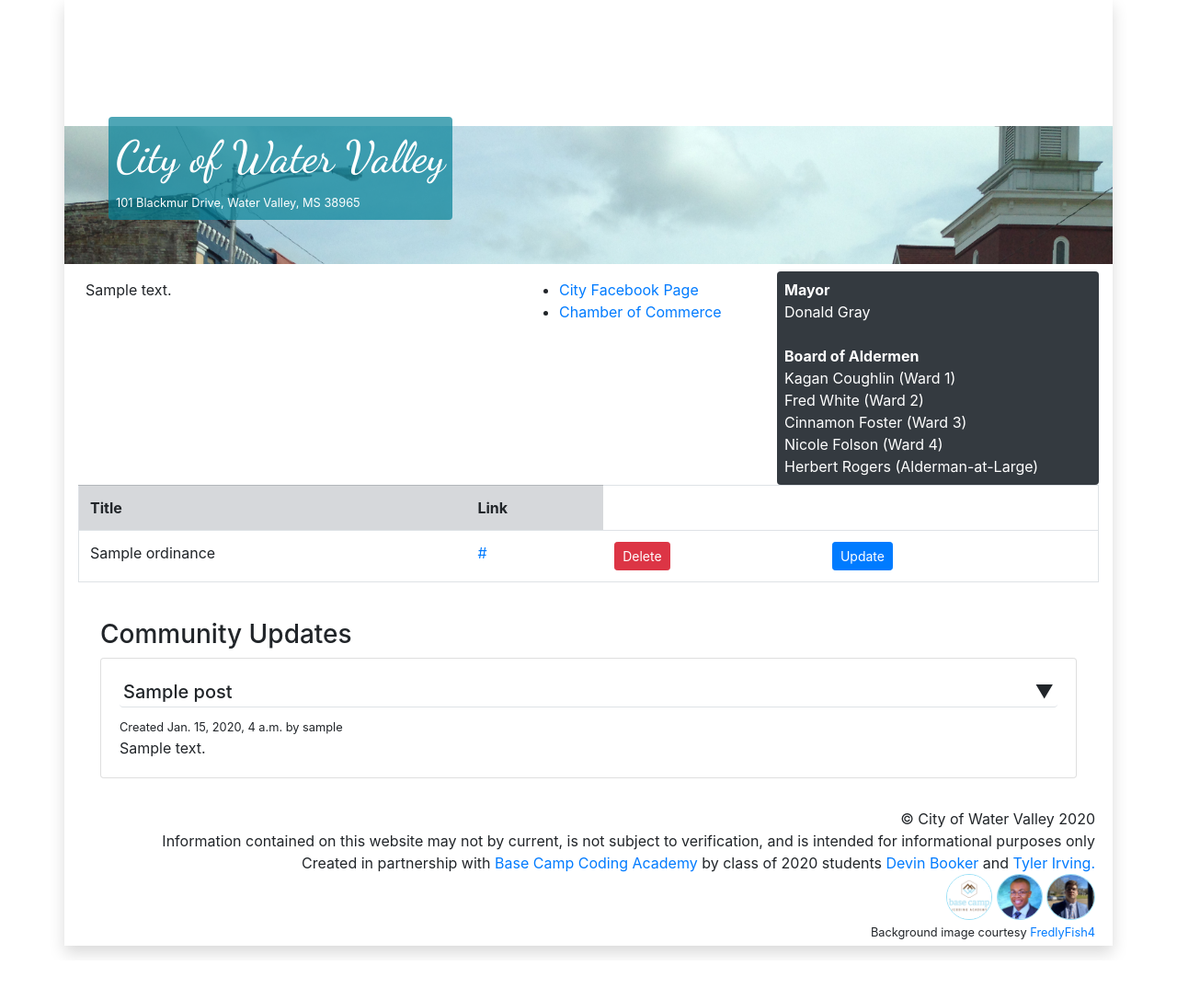
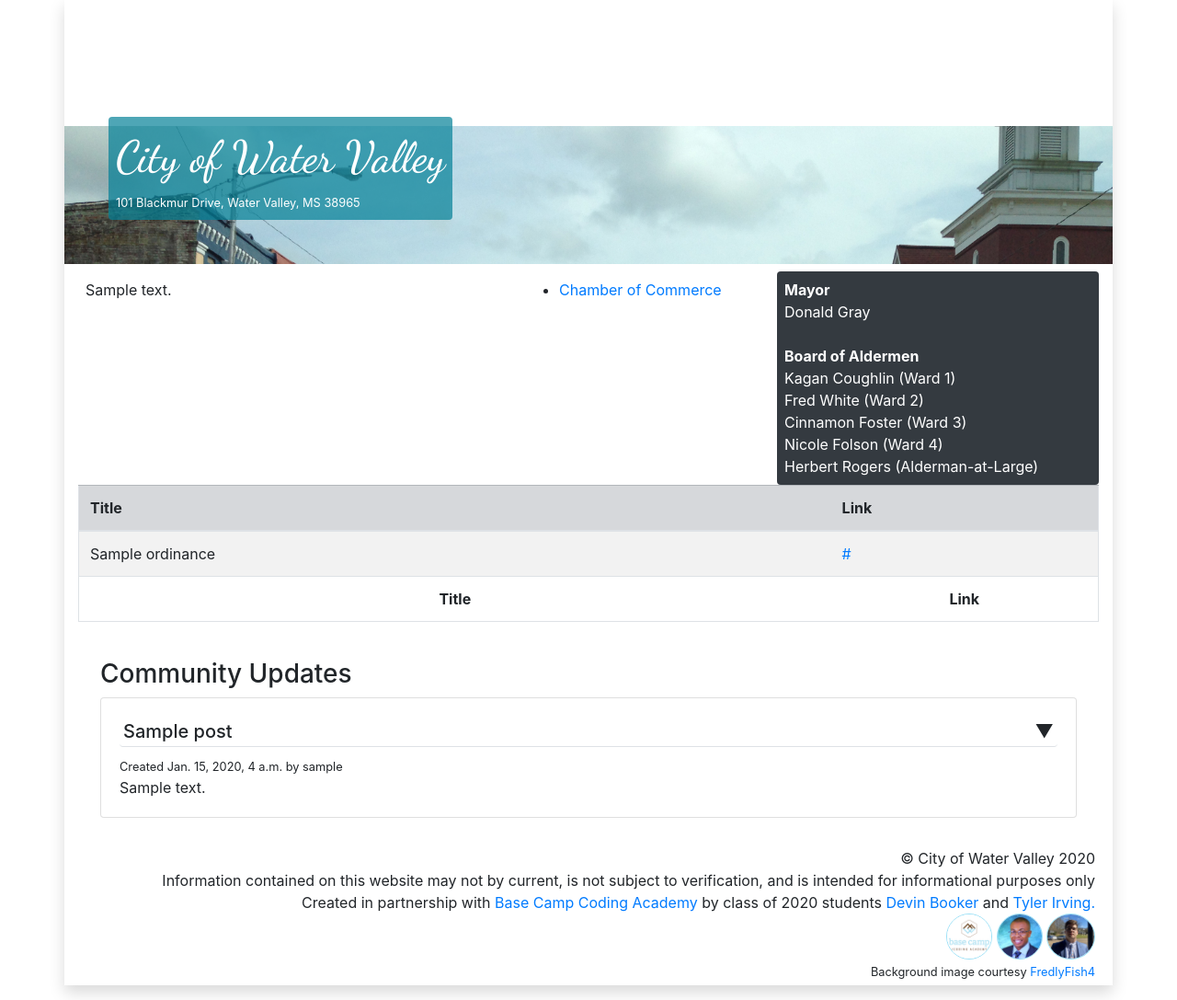
Before and after one commit to devinbooker616/WVWebsite, a Django app: page / in a window 1280 px wide. Shown: the part 61-1148 px from the top of the page at 92% size. Before the commit the page ends 1101 px from the top, so only its background shows below. Run offline with Django 3.2, Linux system fonts and the light colour scheme; tables that the repository leaves empty hold one stand-in row (values such as "Sample post"); some libraries are stand-ins or nearby versions.

Commit message:
implemented data table
user can now search the datatable for specific titles however if they are not a super user the update and delete buttons will not display

```diff
--- a/WVWebsite/app/templates/base.html
+++ b/WVWebsite/app/templates/base.html
@@ -88,6 +88,9 @@
       <script src="https://stackpath.bootstrapcdn.com/bootstrap/4.4.1/js/bootstrap.min.js"
         integrity="sha384-wfSDF2E50Y2D1uUdj0O3uMBJnjuUD4Ih7YwaYd1iqfktj0Uod8GCExl3Og8ifwB6" crossorigin="anonymous">
       </script>
+
+        <link href="https://nightly.datatables.net/css/jquery.dataTables.css" rel="stylesheet" type="text/css" />
+    <script src="https://nightly.datatables.net/js/jquery.dataTables.js"></script>
       {% block content %}{% endblock %}
     </div>
 
--- a/WVWebsite/app/templates/home.html
+++ b/WVWebsite/app/templates/home.html
@@ -23,9 +23,6 @@
         <div class="col-md-3">
             <div class="p-2">
                 <ul>
-                    <li><a href="https://www.facebook.com/pages/Water-Valley-City-Hall/105772119798635"
-                            target="_blank">City
-                            Facebook Page</a></li>
                     <li><a href="https://www.watervalleychamber.com/" target="_blank">Chamber of Commerce</a></li>
                 </ul>
             </div>
@@ -47,11 +44,25 @@
     </div>
 </div>
 
-<table class="table table-striped border">
+ {% if user.is_superuser %}
+<table id="tabla" class="table table-striped border">
+    <thead>
     <tr class="table-secondary">
-        <th>Title</th>
-        <th>Link</th>
+        <th>Title</td>
+        <th>Link</td>
+        <th>Update</td>
+        <th>Delete</td>
     </tr>
+    </thead>
+     <tfoot>
+                <tr>
+                    <th class="text-center">Title</td>
+                    <th class="text-center">Link</td>
+                     <th class="text-center">Update</td>
+                    <th class="text-center">Delete</td>
+                </tr>
+            </tfoot>
+    <tbody>
     {% for ordinance in ordinances  %}
     <tr>
         <td>{{ ordinance.title }}</td>
@@ -59,8 +70,36 @@
         <td> <a href="{% url 'delete_ordinance' ordinance.pk %}"><button class="btn btn-danger btn-sm">Delete</button></td>
         <td> <a href="{% url 'update_ordinance' ordinance.pk %}" class="col-md-2 pull-right"><button class="btn btn-primary btn-sm">Update</button></a></td>
     </tr>
+
     {% endfor %}
+    </tbody>
 </table>
+
+{% else %}
+<table id="tabla" class="table table-striped border">
+    <thead>
+    <tr class="table-secondary">
+        <th>Title</td>
+        <th>Link</td>
+    </tr>
+    </thead>
+     <tfoot>
+                <tr>
+                    <th class="text-center">Title</td>
+                    <th class="text-center">Link</td>
+                </tr>
+            </tfoot>
+    <tbody>
+    {% for ordinance in ordinances  %}
+    <tr>
+        <td>{{ ordinance.title }}</td>
+        <td><a href={{ordinance.link}}>{{ordinance.link|safe}}<a/></td>
+    </tr>
+
+    {% endfor %}
+    </tbody>
+</table>
+{% endif %}
 
 <div class="posts p-4">
     <h3>Community Updates</h3>
@@ -122,6 +161,27 @@
     }
 
     $('.text-change').click(changeText);
+
+
+    $(document).ready(function() {
+    // Setup - add a text input to each footer cell
+    // DataTable
+    var table = $('#tabla').DataTable();
+
+    // Apply the search
+    table.columns().every( function () {
+        var that = this;
+
+        $( 'input', this.footer() ).on( 'keyup change', function () {
+
+            if ( that.search() !== this.value) {
+                that
+                    .search( this.value )
+                    .draw();
+            }
+        } );
+    } );
+} );
 </script>
 
 
```
